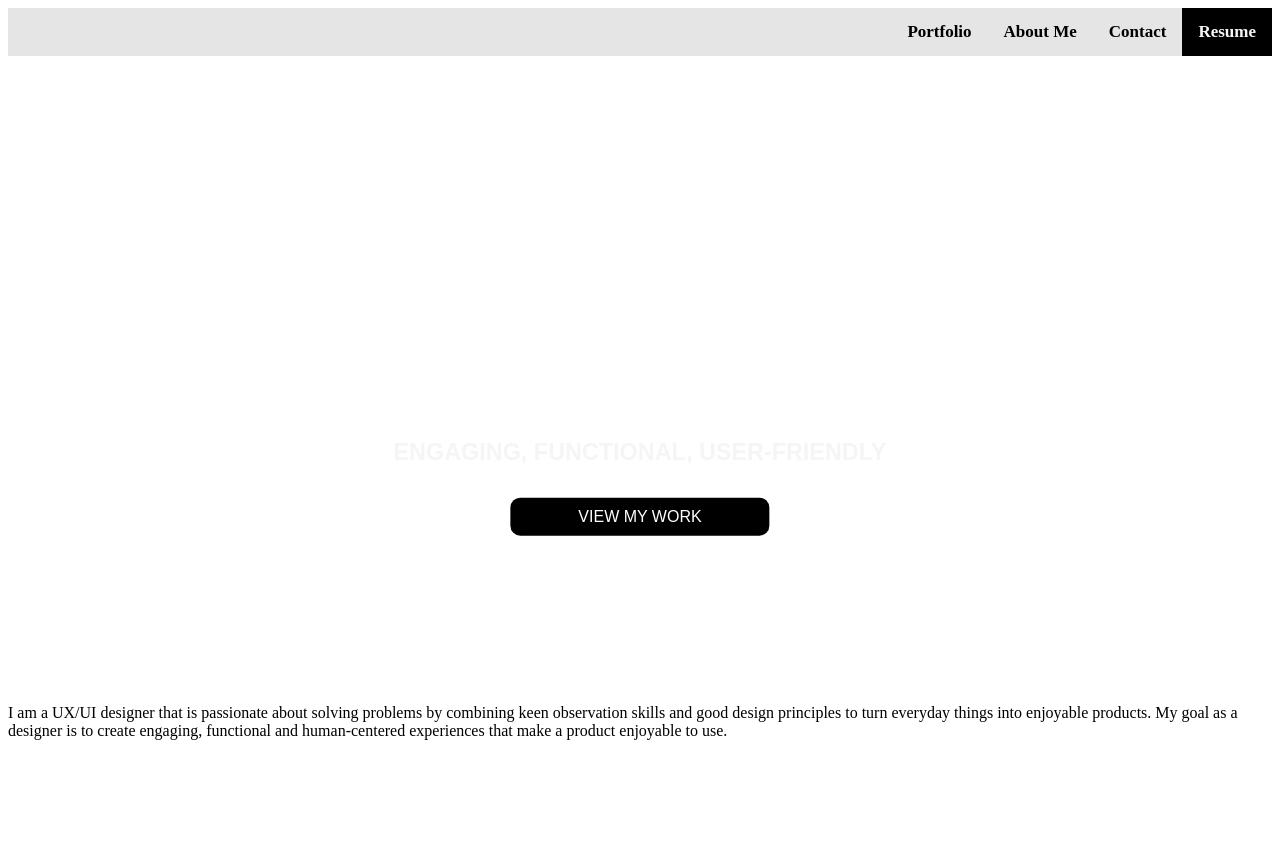
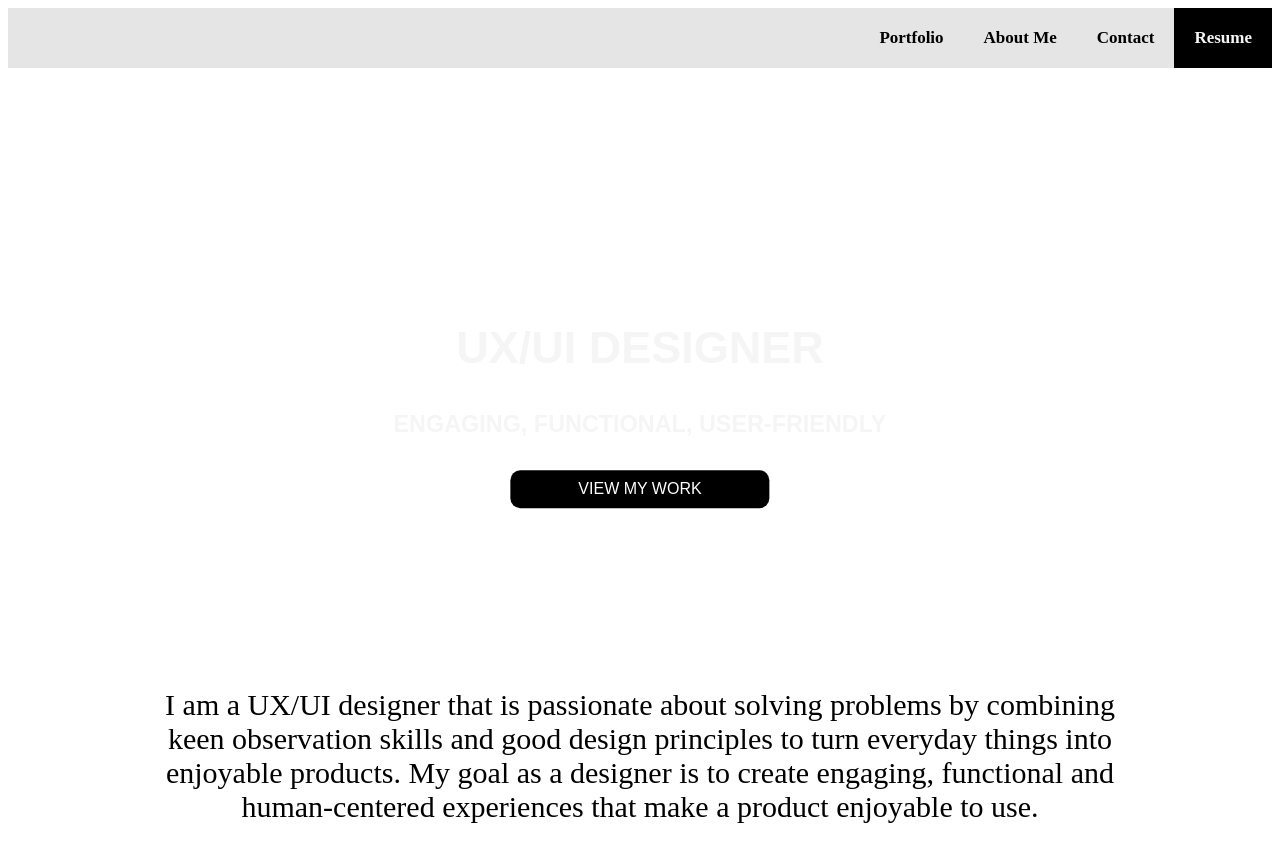
Before and after one commit to WHuang1218/MY_1ST_REPO, a plain HTML site: page index.html in a window 1280 px wide. Before the commit the page ends 808 px from the top, so only its background shows below. Drawn offline with Linux system fonts and the light colour scheme.

Commit message:
Update style.css

```diff
--- a/style.css
+++ b/style.css
@@ -10,7 +10,7 @@
     float: right;
     color: black;
     text-align: center;
-    padding: 14px 16px;
+    padding:20px;
     text-decoration: none;
     font-size: 17px;
     font-weight: bold;
@@ -35,7 +35,7 @@
   /* Use "linear-gradient" to add a darken background effect to the image (photographer.jpg). This will make the text easier to read */
   background-image: url("/Users/jasonhuang/Documents/My Code/AdobeStock_234194782 (2).jpg");
   /* Set a specific height */
-  height: 85%;
+  height: 80%;
 
 
   /* Position and center the image to scale nicely on all screens */
@@ -66,6 +66,12 @@
   color: whitesmoke;
 }
 
+.sub-header2 {
+  font-size: 30px;
+  padding:0;
+  margin: 0;
+  color: whitesmoke;
+}
 
 .button {
   width: 50%;
@@ -76,3 +82,12 @@
   font-size: 16px;
   border-radius: 10px 10px 10px 10px;
 }
+
+
+.text{
+  margin: auto;
+  width: 80%;
+  padding: 10px;
+  text-align: center;
+  font-size: 30px;
+}
```
